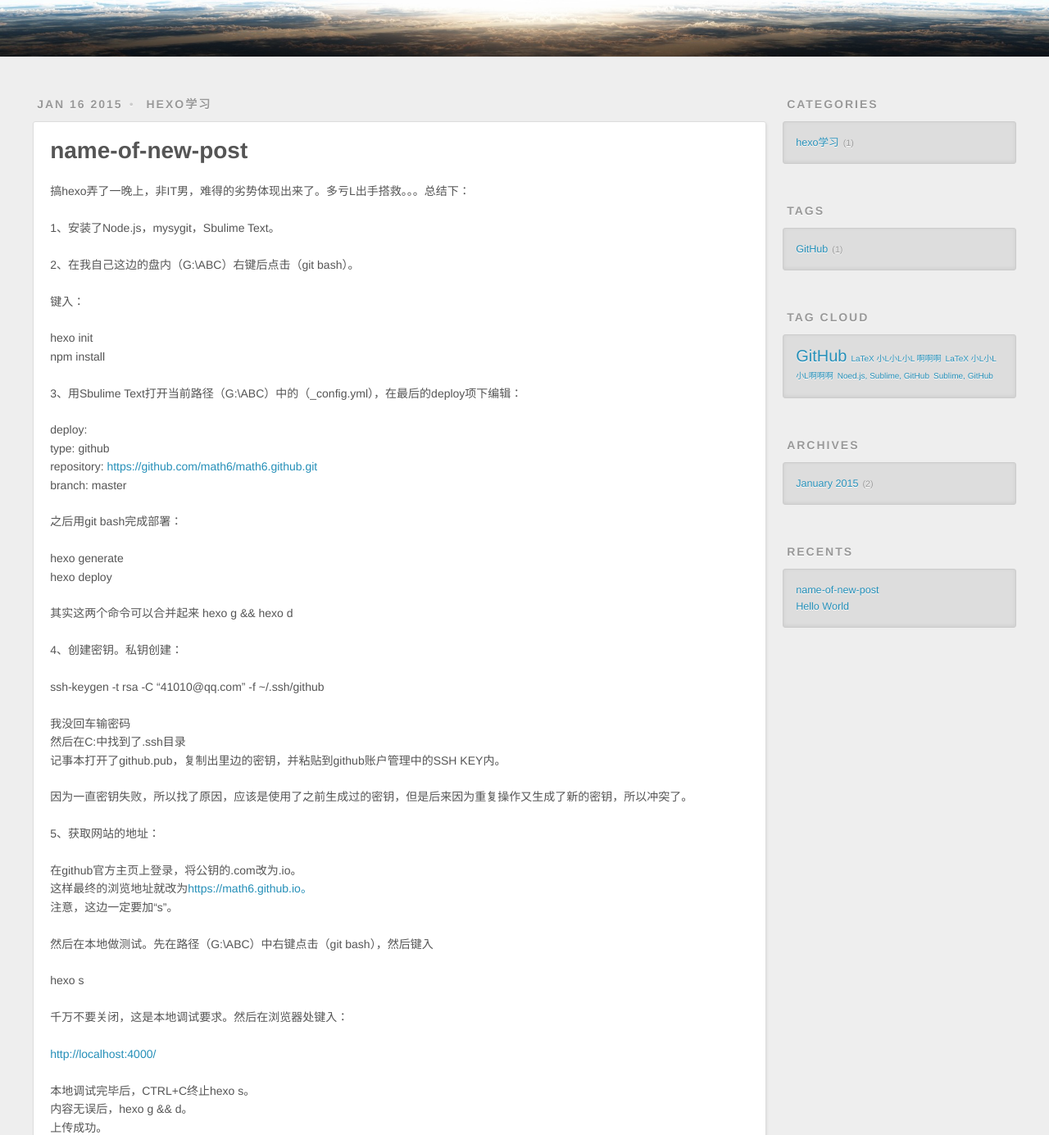
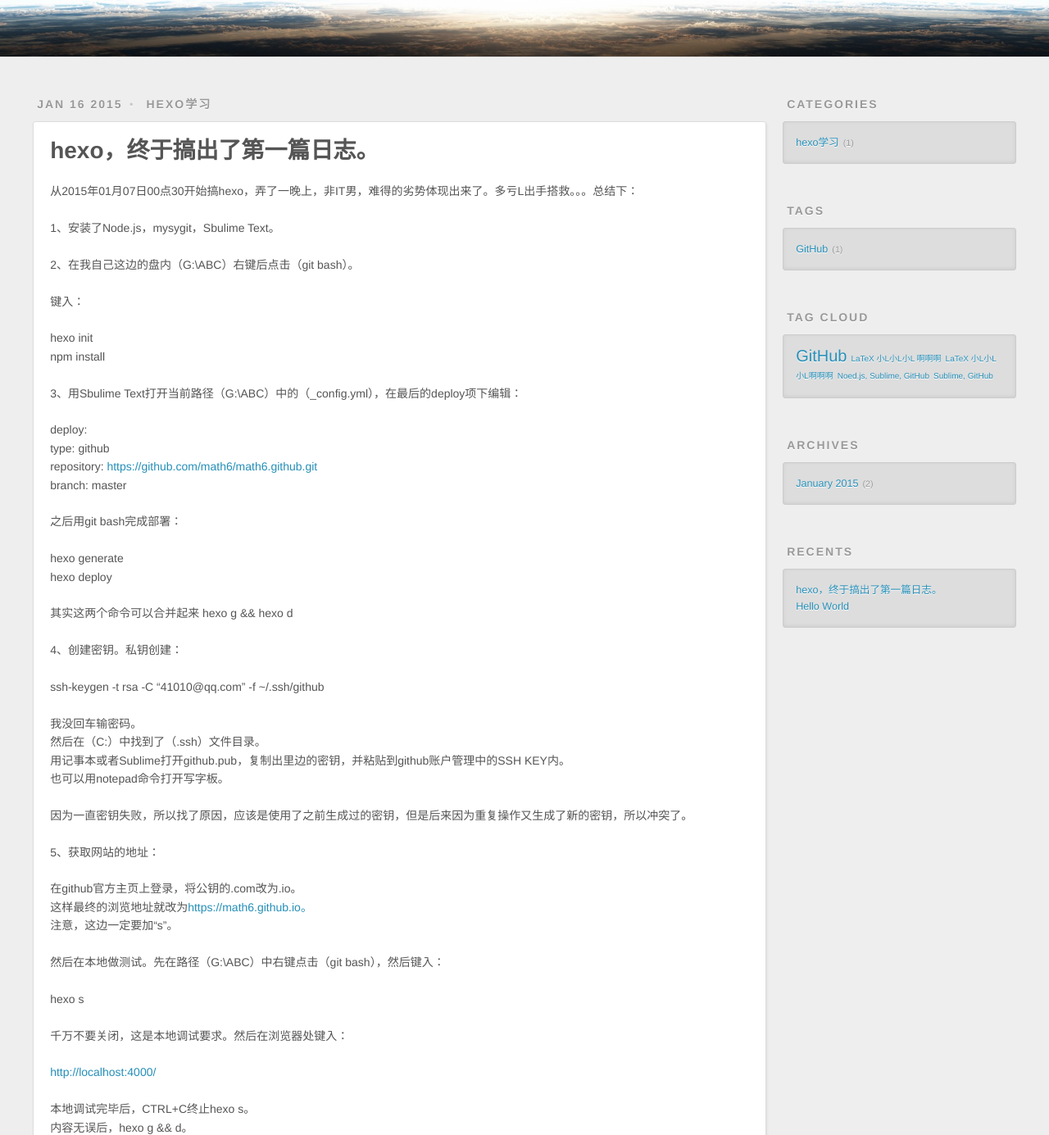
Before and after one commit to math6/math6.github.com, a plain HTML site: page index.html in a window 1280 px wide. Shown: the part 231-1616 px from the top of the page at 82% size. Drawn offline with nearby package versions, Linux system fonts and the light colour scheme.

Commit message:
Site updated: 2015-01-16 15:12:29

```diff
--- a/index.html
+++ b/index.html
@@ -81,7 +81,7 @@
 
 
     <h1 itemprop="name">
-      <a class="article-title" href="/2015/01/16/name-of-new-post/">name-of-new-post</a>
+      <a class="article-title" href="/2015/01/16/name-of-new-post/">hexo，终于搞出了第一篇日志。</a>
     </h1>
 
 
@@ -89,7 +89,7 @@
 
     <div class="article-entry" itemprop="articleBody">
 
-        <p>搞hexo弄了一晚上，非IT男，难得的劣势体现出来了。多亏L出手搭救。。。总结下：</p>
+        <p>从2015年01月07日00点30开始搞hexo，弄了一晚上，非IT男，难得的劣势体现出来了。多亏L出手搭救。。。总结下：</p>
 <p>1、安装了Node.js，mysygit，Sbulime Text。</p>
 <p>2、在我自己这边的盘内（G:\ABC）右键后点击（git bash）。</p>
 <p>键入：</p>
@@ -101,11 +101,11 @@
 <p>其实这两个命令可以合并起来 hexo g &amp;&amp; hexo d</p>
 <p>4、创建密钥。私钥创建：</p>
 <p>ssh-keygen -t rsa -C “41010@qq.com” -f ~/.ssh/github</p>
-<p>我没回车输密码<br>然后在C:中找到了.ssh目录<br>记事本打开了github.pub，复制出里边的密钥，并粘贴到github账户管理中的SSH KEY内。</p>
+<p>我没回车输密码。<br>然后在（C:）中找到了（.ssh）文件目录。<br>用记事本或者Sublime打开github.pub，复制出里边的密钥，并粘贴到github账户管理中的SSH KEY内。<br>也可以用notepad命令打开写字板。</p>
 <p>因为一直密钥失败，所以找了原因，应该是使用了之前生成过的密钥，但是后来因为重复操作又生成了新的密钥，所以冲突了。</p>
 <p>5、获取网站的地址：</p>
 <p>在github官方主页上登录，将公钥的.com改为.io。<br>这样最终的浏览地址就改为<a href="https://math6.github.io。" target="_blank" rel="external">https://math6.github.io。</a><br>注意，这边一定要加“s”。</p>
-<p>然后在本地做测试。先在路径（G:\ABC）中右键点击（git bash），然后键入</p>
+<p>然后在本地做测试。先在路径（G:\ABC）中右键点击（git bash），然后键入：</p>
 <p>hexo s</p>
 <p>千万不要关闭，这是本地调试要求。然后在浏览器处键入：</p>
 <p><a href="http://localhost:4000/" target="_blank" rel="external">http://localhost:4000/</a></p>
@@ -229,7 +229,7 @@
       <ul>
 
           <li>
-            <a href="/2015/01/16/name-of-new-post/">name-of-new-post</a>
+            <a href="/2015/01/16/name-of-new-post/">hexo，终于搞出了第一篇日志。</a>
           </li>
 
           <li>
```
Also changed, not shown: 2015/01/16/hello-world/index.html (+2 -2 lines), 2015/01/16/name-of-new-post/index.html (+14 -17 lines), archives/2015/01/index.html (+5 -5 lines), archives/2015/index.html (+5 -5 lines), archives/index.html (+5 -5 lines), categories/hexo学习/index.html (+5 -5 lines), tags/GitHub/index.html (+5 -5 lines).
